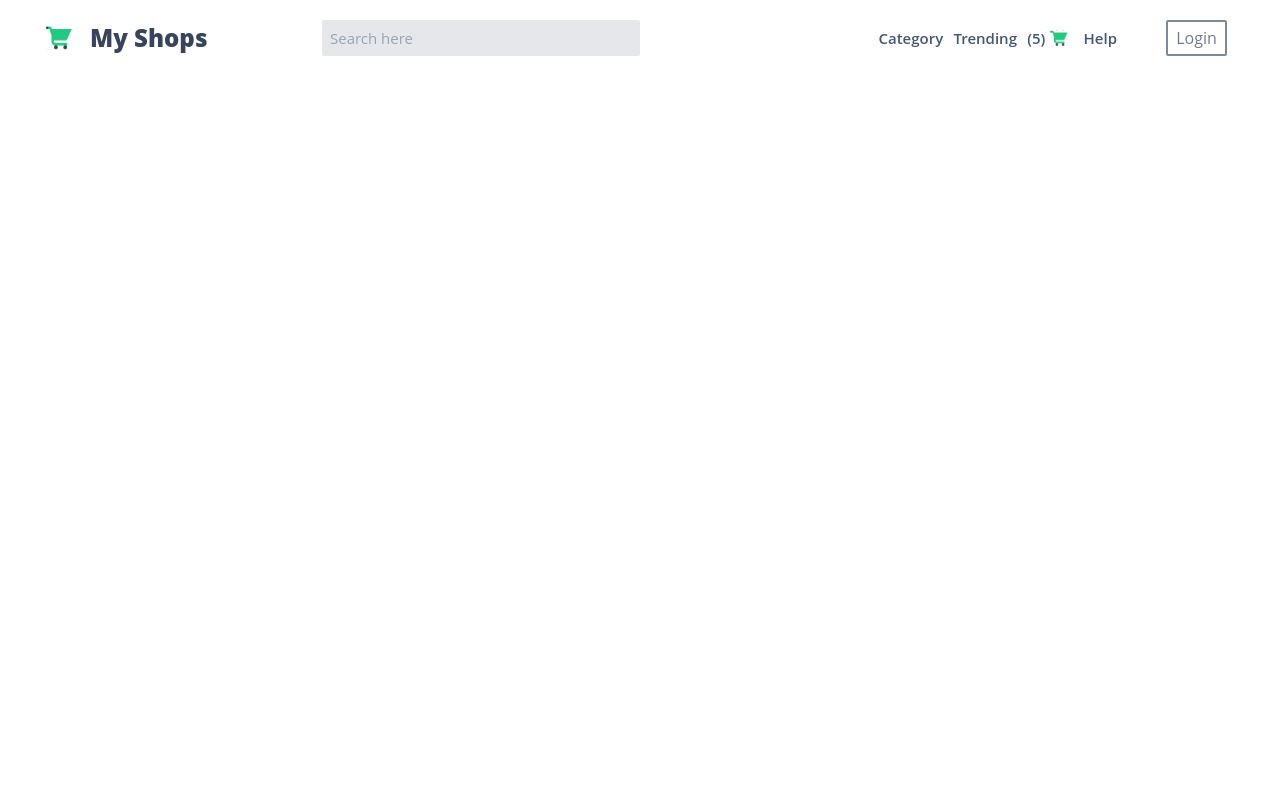
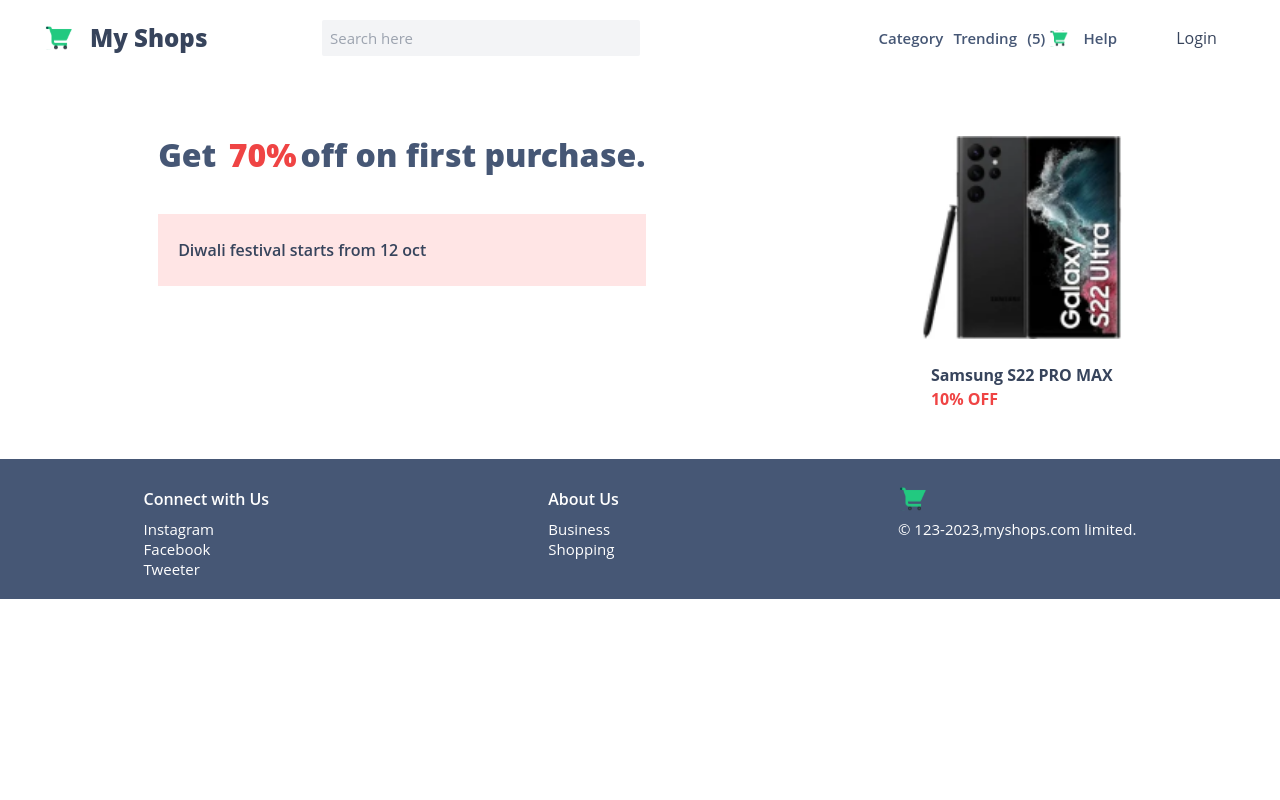
Before and after one commit to CoderJatin123/My-Shopes, a Next.js app: page / in a window 1280 px wide. Shown: the top 800 px of the page. Built offline with nearby package versions, Linux system fonts and the light colour scheme.

Commit message:
Working on index page.

```diff
--- a/pages/components/Topbar.js
+++ b/pages/components/Topbar.js
@@ -7,14 +7,17 @@ const Topbar = () => {
     <div className=' grid grid-cols-2  sm:grid-cols-8 justify-between items-center py-2 place-content-between md:bg-cyan-4001  sm:bg-yellow-4001 pt-8 sm:pt-3 sm:px-1 px-5 text-primary'>
 
       <div className='sm:col-span-2 sm:ml-4 ml-1 lg:ml-10 flex flex-row items-center flex-grow sm:order-1 '>
+
         {/* logo and brand name */}
+
         <Image src={'/my-shops.svg'} width={30} height={30} alt="Logo" />
         <h3 className='ml-4 text-lg  font-extrabold w-full text-primary-dark'>My Shops</h3>
       </div>
 
       <div className='w-full rounded-sm my-6 sm:my-2 sm:col-span-2 flex flex-row justify-end sm:order-2 col-span-2 order-3'>
         {/* searchbar */}
-        <input id="search" type={'text'} className=' bg-gray-200 h-full sm:px-2  py-3 sm:py-2 px-3 hover:outline-none outline-none rounded-md sm:rounded-sm text-sm   w-full' placeholder='Search here'  />
+
+        <input id="search" type={'text'} className=' bg-gray-100 h-full sm:px-2  py-3 sm:py-2 px-3 hover:outline-none outline-none rounded-md sm:rounded-sm text-sm   w-full' placeholder='Search here' />
       </div>
 
       <div className='place-self-center justify-start sm:justify-end flex flex-row sm:text-sm text-base  font-semibold  sm:col-span-3 col-span-2 sm:order-3 order-4 w-full '>
@@ -22,7 +25,7 @@ const Topbar = () => {
         <div className='flex flex-row sm:w-11/12  md:ml-10 w-9/12 lg:w-1/2 justify-between '>
           <h3>Category</h3>
           <h3>Trending</h3>
-                <div  className='flex flex-row'>
+          <div className='flex flex-row'>
             <h5 className='text-sm  font-semibold'>(5)</h5>
             <Image className='mx-1' src={'/my-shops.svg'} width={20} height={20} alt="Logo" />
           </div>
@@ -31,7 +34,7 @@ const Topbar = () => {
       </div>
       <div className='w-full flex justify-end sm:justify-center text-primary-dark text-end px-1 sm:text-center  font-medium text-base  sm:order-4 order-2 '>
 
-        <button className=' border-primary opacity-70 border-2 py-1 rounded-md sm:rounded-sm px-2'>Login</button>
+        <button className='py-1 rounded-md sm:rounded-sm px-2'>Login</button>
 
       </div>
 
--- a/pages/index.js
+++ b/pages/index.js
@@ -1,5 +1,5 @@
 import Head from 'next/head'
-
+import Image from 'next/image'
 
 export default function Home() {
   return (
@@ -10,7 +10,38 @@ export default function Home() {
         <meta name="viewport" content="width=device-width, initial-scale=1" />
         <link rel="icon" href="/my-shops.svg" />
       </Head>
-      <main className='h-screen '>
+      <main className='h-full w-full px-5'>
+
+        <div className='bg-cyan-3001 flex flex-col sm:flex-row justify-around mt-10'>
+
+
+          <div className='flex flex-col '>
+
+            <h1 className='text-xl font-extrabold text-primary py-4 mt-2'>
+              {/* Initial discount */}
+              Get <span className='text-red-500 px-1'> 70%</span>off on first purchase.
+            </h1>
+            <div className='bg-red-light my-6'>
+              <h3 className='text-primary-dark text-base py-6 pl-5 font-semibold'>
+                Diwali festival starts from 12 oct
+              </h3>
+            </div>
+          </div>
+
+          <div className='flex flex-col my-6 items-center'>
+
+            <div>
+            <Image width={200} height={200} src='/samsung.png' />
+            </div>
+            <h3 className='text-base font-bold text-primary-dark my-6'>
+              Samsung S22 PRO MAX
+              <br/>
+              <span className='text-red-500'>10% OFF</span>
+            </h3>
+
+          </div>
+
+        </div>
 
 
       </main>
--- a/tailwind.config.js
+++ b/tailwind.config.js
@@ -29,6 +29,13 @@ module.exports = {
           DEFAULT:"#56E39F",
           dark:"#56E39F",
         },
+        card:{
+          DEFAULT:"#EAEAEA"
+        },
+        red:{
+          light:"#FFE5E5"
+        }
+      ,
       }
     },
 
```
Also changed, not shown: public/samsung.png (added). Lines whose indentation alone changed are shown as unchanged.
